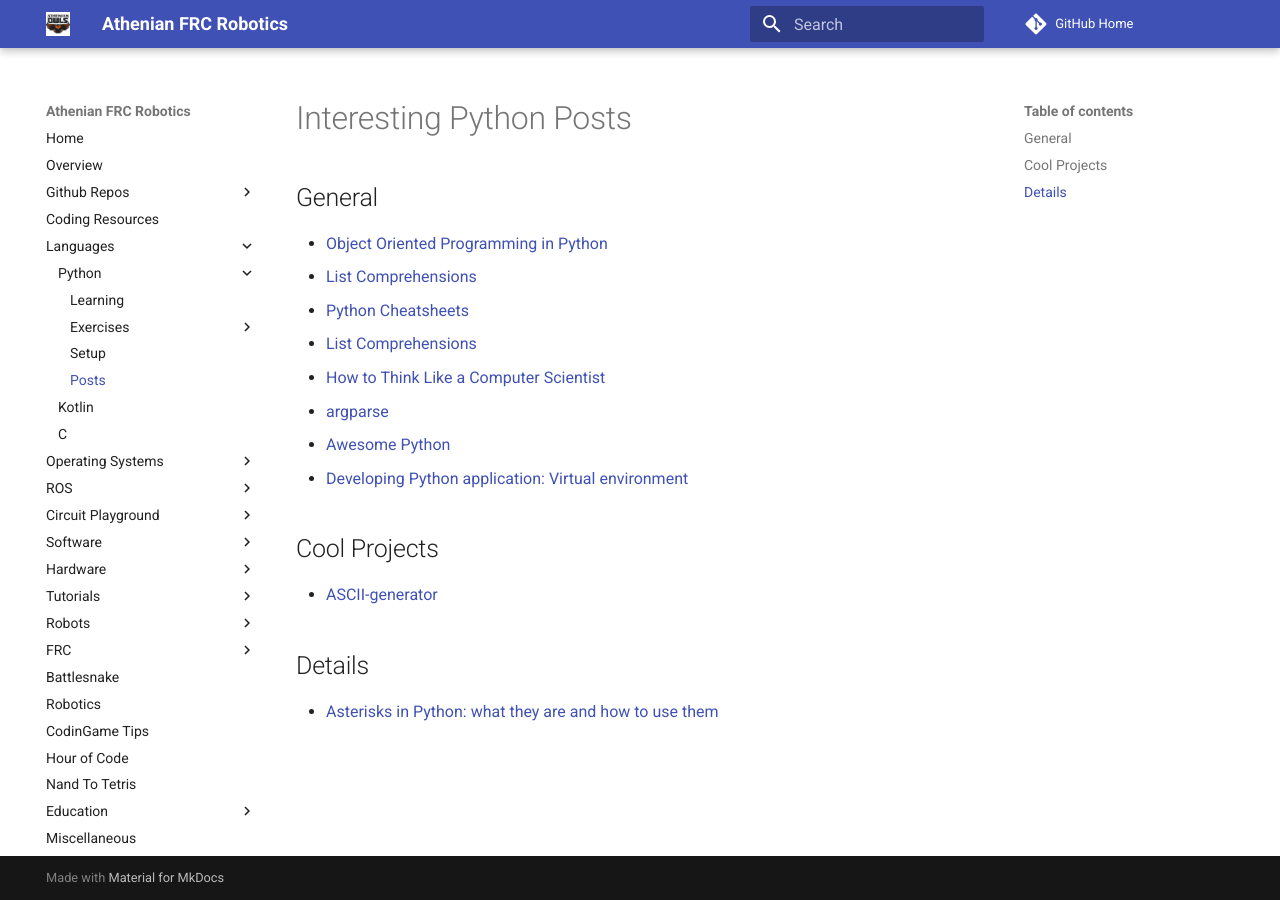
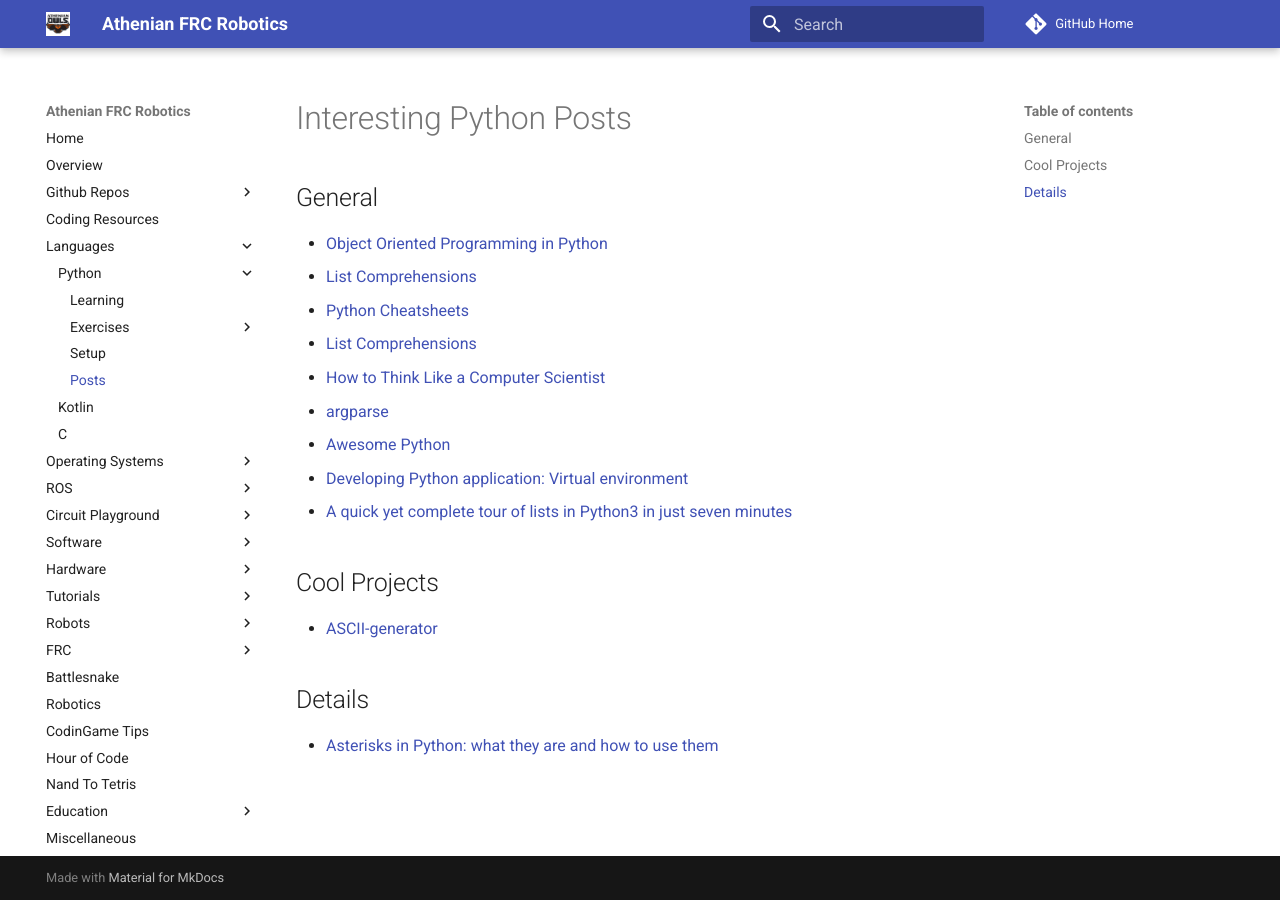
Before and after one commit to athenian-robotics/athenian-robotics-mkdocs, an MkDocs documentation site: the page built from docs/python.md, in a window 1280 px wide. Built offline with MkDocs 1.6.1 and Material for MkDocs 9.7.7, drawn with Linux system fonts in a browser that asks for light colours; comment, search, counter and statistics services are not loaded.

Commit message:
Update docs

```diff
--- a/docs/python.md
+++ b/docs/python.md
@@ -9,6 +9,7 @@
 * [argparse](https://towardsdatascience.com/learn-enough-python-to-be-useful-argparse-e482e1764e05)
 * [Awesome Python](https://github.com/vinta/awesome-python)
 * [Developing Python application: Virtual environment](https://hackernoon.com/developing-python-application-virtual-environment-95fa8ae5b098)
+* [A quick yet complete tour of lists in Python3 in just seven minutes](https://medium.freecodecamp.org/a-quick-yet-complete-tour-of-lists-in-python3-in-just-seven-minutes-437e615110d0)
 
 ## Cool Projects
 * [ASCII-generator](https://github.com/vietnguyen91/ASCII-generator)
```
Also changed, not shown: docs/kotlin.md (+1 -0 lines).
